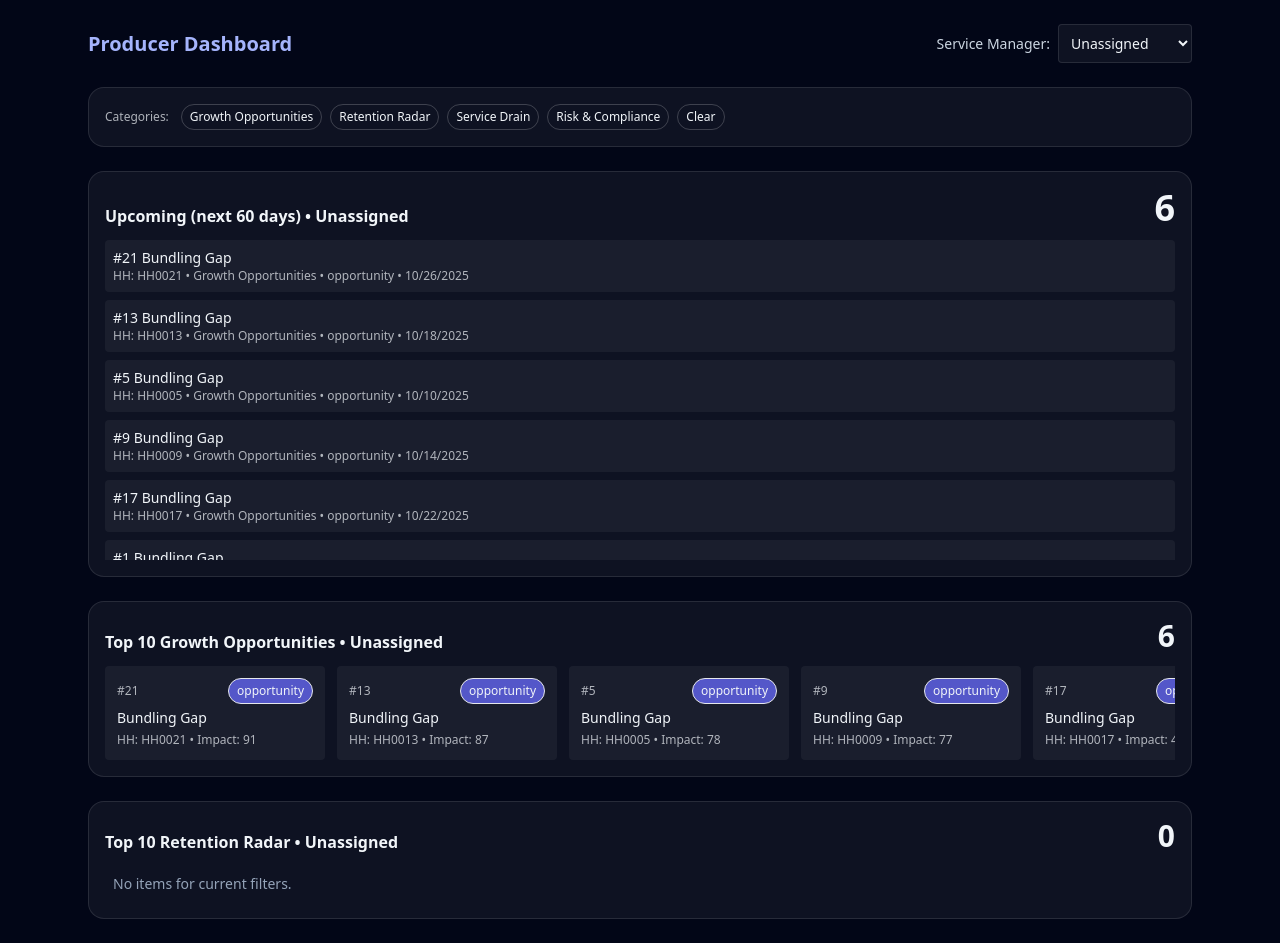
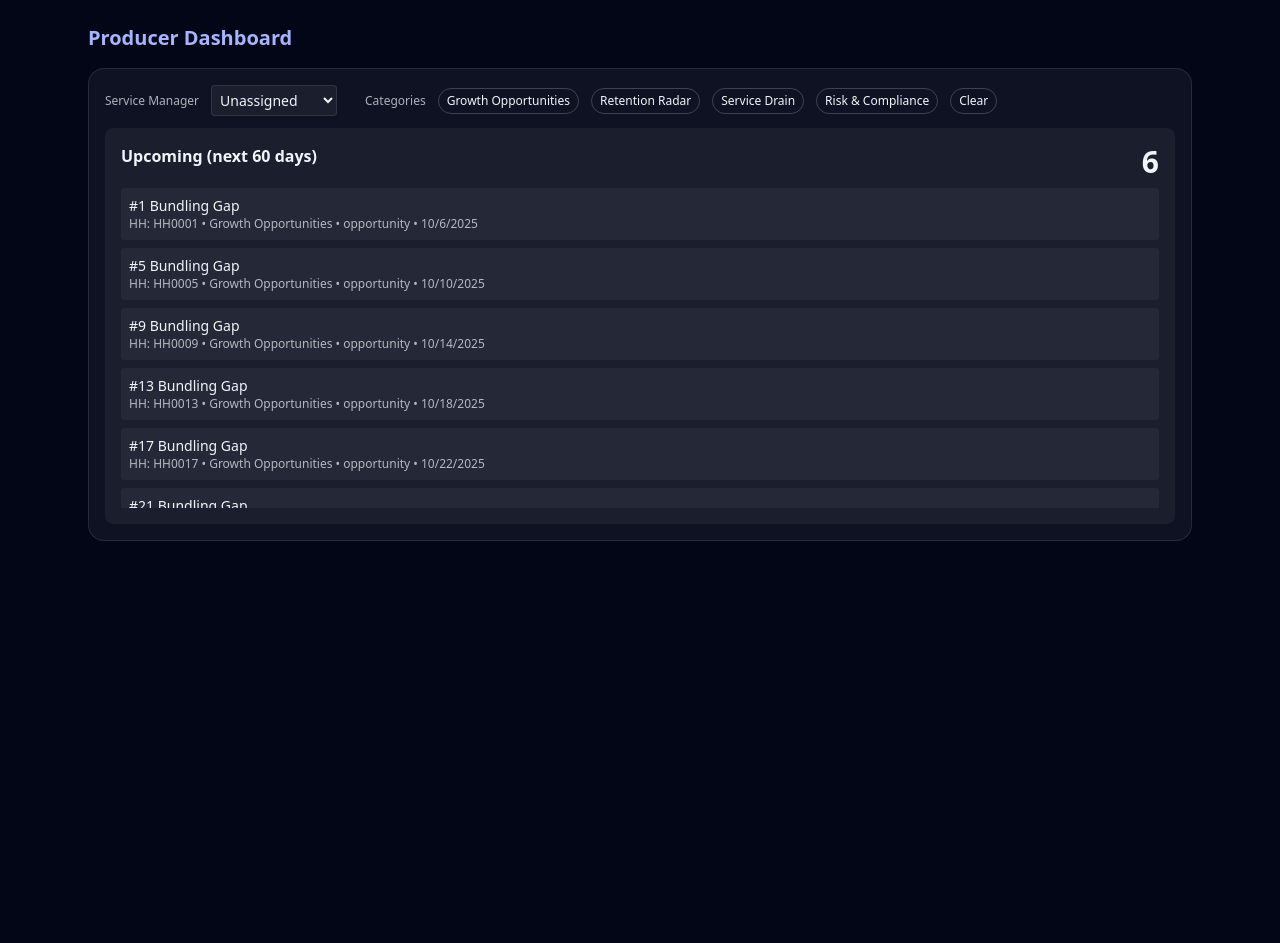
Before and after one commit to otter-spirit22/bundle_dashboards, a React (Vite) app: page /producer in a window 1280 px wide. After the commit the page ends 800 px from the top, so only its background shows below. Built offline with nearby package versions, Linux system fonts and the light colour scheme.

Commit message:
Update Producer.tsx

```diff
--- a/src/pages/Producer.tsx
+++ b/src/pages/Producer.tsx
@@ -1,34 +1,7 @@
-// src/pages/Producer.tsx
 import React from "react";
+import type { UploadedRow, HeatmapInsight, InsightCategory } from "../types/insights";
 
-type UploadedRow = Record<string, any>;
-
-export type InsightCategory =
-  | "Growth Opportunities"
-  | "Retention Radar"
-  | "Service Drain"
-  | "Risk & Compliance";
-
-export type HeatmapInsight = {
-  id: number; // 1..50
-  title: string;
-  household_id?: string;
-  detection_date?: string; // ISO
-  category: InsightCategory;
-  severity: "good" | "opportunity" | "warn" | "urgent";
-  // optional extras if your aggregator provides them:
-  impact?: number; // 0..100 (higher = bigger upside/risk)
-  confidence?: number; // 0..1
-};
-
-declare global {
-  interface Window {
-    __BB_ROWS__?: UploadedRow[];
-    __BB_INSIGHTS__?: HeatmapInsight[];
-  }
-}
-
-/** --- lightweight hooks that work before data is uploaded --- */
+// --- lightweight hooks that work before data is uploaded ---
 function useRows(): UploadedRow[] {
   return window.__BB_ROWS__ || [];
 }
@@ -46,12 +19,7 @@ function useInsights(): HeatmapInsight[] {
       "Service Drain",
       "Risk & Compliance",
     ];
-    const titles = [
-      "Bundling Gap",
-      "Umbrella Opportunity",
-      "Rate Shock Sensitivity",
-      "Review Freshness Gap",
-    ];
+    const titles = ["Bundling Gap", "Umbrella Opportunity", "Rate Shock Sensitivity", "Review Freshness Gap"];
     const sev: HeatmapInsight["severity"][] = ["opportunity", "urgent", "warn", "good"];
     return {
       id: ((i % 50) + 1) as number,
@@ -60,17 +28,14 @@ function useInsights(): HeatmapInsight[] {
       detection_date: d.toISOString(),
       category: cats[i % cats.length],
       severity: sev[i % sev.length],
-      impact: Math.round(40 + Math.random() * 60), // random 40–100
-      confidence: 0.6 + Math.random() * 0.35,
     };
   });
   return demo;
 }
 
-/** sort helpers: more urgent first, then higher impact, then nearest date */
+// sort: more urgent first, then nearest date
 const SEV_ORDER: HeatmapInsight["severity"][] = ["good", "opportunity", "warn", "urgent"];
 const sevRank = (s: HeatmapInsight["severity"]) => SEV_ORDER.indexOf(s);
-const toTime = (iso?: string) => (iso ? new Date(iso).getTime() : Number.MAX_SAFE_INTEGER);
 
 export default function Producer() {
   const rows = useRows();
@@ -80,9 +45,7 @@ export default function Producer() {
   const derivedManagers = React.useMemo(() => {
     const keys = ["service_manager", "Service Manager", "manager", "csr", "CSR"];
     const foundKey = rows.length
-      ? (keys.find((k) => Object.prototype.hasOwnProperty.call(rows[0], k)) as
-          | string
-          | undefined)
+      ? (keys.find((k) => Object.prototype.hasOwnProperty.call(rows[0], k)) as string | undefined)
       : undefined;
 
     if (foundKey) {
@@ -95,7 +58,7 @@ export default function Producer() {
       );
       return uniq.length ? uniq : ["Unassigned"];
     }
-    // Fallback demo names
+    // Fallback
     return ["Unassigned", "Alex Carter", "Jamie Lee", "Taylor Morgan"];
   }, [rows]);
 
@@ -106,13 +69,11 @@ export default function Producer() {
   const catsActive = cats.length > 0;
   const passesCat = (i: HeatmapInsight) => (catsActive ? cats.includes(i.category) : true);
 
-  // ---- Household -> Manager index ----
+  // ---- Map household -> manager (placeholder / real when column exists) ----
   const hhToManager = React.useMemo(() => {
     const keys = ["service_manager", "Service Manager", "manager", "csr", "CSR"];
     const foundKey = rows.length
-      ? (keys.find((k) => Object.prototype.hasOwnProperty.call(rows[0], k)) as
-          | string
-          | undefined)
+      ? (keys.find((k) => Object.prototype.hasOwnProperty.call(rows[0], k)) as string | undefined)
       : undefined;
 
     const map = new Map<string, string>();
@@ -123,21 +84,20 @@ export default function Producer() {
         if (hh) map.set(hh, mgr);
       });
     } else {
-      // Fallback spread so the filter works in demo mode
+      const demoManagers = derivedManagers;
       insights.forEach((i, idx) => {
         const hh = String(i.household_id ?? "");
         if (!hh) return;
-        const mgr = derivedManagers[idx % derivedManagers.length];
+        const mgr = demoManagers[idx % demoManagers.length];
         map.set(hh, mgr);
       });
     }
     return map;
   }, [rows, insights, derivedManagers]);
 
-  // ---- Upcoming (next 60 days) ----
   const upcoming = React.useMemo(() => {
     const today = new Date();
-    const end = new Date(today.getTime() + 60 * 24 * 60 * 60 * 1000);
+    const end = new Date(today.getTime() + 60 * 24 * 60 * 60 * 1000); // next 60 days
     return insights
       .filter(
         (i) =>
@@ -150,128 +110,35 @@ export default function Producer() {
       .sort((a, b) => {
         const sv = sevRank(b.severity) - sevRank(a.severity);
         if (sv !== 0) return sv;
-        const imp = (b.impact ?? -Infinity) - (a.impact ?? -Infinity);
-        if (imp !== 0) return imp;
-        return toTime(a.detection_date) - toTime(b.detection_date);
+        const ad = a.detection_date ? new Date(a.detection_date).getTime() : Number.MAX_SAFE_INTEGER;
+        const bd = b.detection_date ? new Date(b.detection_date).getTime() : Number.MAX_SAFE_INTEGER;
+        return ad - bd;
       });
   }, [insights, hhToManager, manager, cats]);
 
-  // ---- Top 10 lists (most urgent, then highest impact) ----
-  function topByCategory(cat: InsightCategory): HeatmapInsight[] {
-    const list = insights.filter(
-      (i) =>
-        i.category === cat &&
-        passesCat(i) &&
-        (hhToManager.get(String(i.household_id ?? "")) ?? "Unassigned") === manager
-    );
-    list.sort((a, b) => {
-      const sv = sevRank(b.severity) - sevRank(a.severity);
-      if (sv !== 0) return sv;
-      return (b.impact ?? -Infinity) - (a.impact ?? -Infinity);
-    });
-    return list.slice(0, 10);
-  }
-
-  const topGrowth = React.useMemo(
-    () => topByCategory("Growth Opportunities"),
-    // eslint-disable-next-line react-hooks/exhaustive-deps
-    [insights, hhToManager, manager, cats]
-  );
-
-  const topRetention = React.useMemo(
-    () => topByCategory("Retention Radar"),
-    // eslint-disable-next-line react-hooks/exhaustive-deps
-    [insights, hhToManager, manager, cats]
-  );
-
-  // ---- small render helpers ----
-  const sevPill = (s: HeatmapInsight["severity"]) => {
-    const tone =
-      s === "urgent" ? "bg-red-500/80" : s === "warn" ? "bg-yellow-500/80" : s === "opportunity" ? "bg-indigo-500/80" : "bg-emerald-600/80";
-    return <span className={`badge ${tone}`}>{s}</span>;
-  };
-
-  const CardRow: React.FC<{ it: HeatmapInsight }> = ({ it }) => (
-    <a
-      href={`/household?hh=${encodeURIComponent(it.household_id || "")}&id=${it.id}`}
-      className="block rounded bg-white/5 p-2 hover:bg-white/10"
-    >
-      <div className="text-sm font-medium">#{it.id} {it.title}</div>
-      <div className="text-xs opacity-70">
-        HH: {it.household_id || "—"} • {it.category} • {it.severity} •{" "}
-        {it.detection_date ? new Date(it.detection_date).toLocaleDateString() : "—"}
-      </div>
-    </a>
-  );
-
-  const HorizontalCards: React.FC<{ title: string; items: HeatmapInsight[]; total?: number }> = ({
-    title,
-    items,
-    total,
-  }) => (
-    <section className="card p-4 space-y-3">
-      <div className="flex items-end justify-between">
-        <h2 className="font-semibold">{title}</h2>
-        <div className="text-3xl font-extrabold tabular-nums">{total ?? items.length}</div>
-      </div>
-      <div className="overflow-x-auto [-webkit-overflow-scrolling:touch]">
-        <div className="inline-flex gap-3 pr-2">
-          {items.map((i) => (
-            <a
-              key={`${i.id}-${i.household_id}`}
-              href={`/household?hh=${encodeURIComponent(i.household_id || "")}&id=${i.id}`}
-              className="min-w-[220px] rounded bg-white/5 p-3 hover:bg-white/10"
-            >
-              <div className="mb-1 flex items-center justify-between">
-                <div className="text-xs opacity-70">#{i.id}</div>
-                {sevPill(i.severity)}
-              </div>
-              <div className="text-sm font-medium line-clamp-2">{i.title}</div>
-              <div className="mt-1 text-xs opacity-70">
-                HH: {i.household_id || "—"}
-                {typeof i.impact === "number" && (
-                  <> • Impact: <span className="tabular-nums">{i.impact}</span></>
-                )}
-              </div>
-            </a>
-          ))}
-          {items.length === 0 && (
-            <div className="text-sm text-slate-400 p-2">No items for current filters.</div>
-          )}
-        </div>
-      </div>
-    </section>
-  );
-
   return (
-    <div className="mx-auto max-w-6xl p-6 space-y-6">
-      <div className="flex items-center justify-between">
+    <div className="mx-auto max-w-6xl p-6 space-y-4">
       <h1 className="text-xl font-extrabold text-indigo-300">Producer Dashboard</h1>
 
-        {/* Placeholder Service Manager filter */}
-        <div className="flex items-center gap-2">
-          <label htmlFor="svcMgr" className="text-sm text-slate-300">
-            Service Manager:
-          </label>
+      {/* Controls */}
+      <div className="card p-4 space-y-3">
+        <div className="flex flex-wrap items-center gap-3">
+          {/* Service Manager filter (placeholder) */}
+          <label className="text-xs opacity-70">Service Manager</label>
           <select
-            id="svcMgr"
-            className="rounded border border-white/10 bg-white/5 p-2 text-sm"
             value={manager}
             onChange={(e) => setManager(e.target.value)}
+            className="rounded bg-white/5 border border-white/10 p-1 text-sm"
           >
-            {derivedManagers.map((sm) => (
-              <option key={sm} value={sm}>
-                {sm}
+            {derivedManagers.map((m) => (
+              <option key={m} value={m}>
+                {m}
               </option>
             ))}
           </select>
-        </div>
-      </div>
 
-      {/* Category filter chips */}
-      <div className="card p-4">
-        <div className="flex flex-wrap items-center gap-2">
-          <span className="text-xs opacity-70 mr-1">Categories:</span>
+          {/* Category chips */}
+          <span className="ml-4 text-xs opacity-70">Categories</span>
           {(
             ["Growth Opportunities", "Retention Radar", "Service Drain", "Risk & Compliance"] as InsightCategory[]
           ).map((c) => {
@@ -292,38 +159,36 @@ export default function Producer() {
             Clear
           </button>
         </div>
-      </div>
 
-      {/* Upcoming block (wrapped, big count, scrollable list) */}
-      <section className="card p-4 space-y-3">
-        <div className="mb-2 flex items-end justify-between">
-          <h2 className="font-semibold">Upcoming (next 60 days){manager ? ` • ${manager}` : ""}</h2>
-          <div className="text-4xl font-extrabold tabular-nums">{upcoming.length}</div>
+        {/* Count + list */}
+        <div className="rounded-lg bg-white/5 p-4">
+          <div className="mb-2 flex items-start justify-between">
+            <div className="font-semibold">Upcoming (next 60 days)</div>
+            <div className="text-3xl font-extrabold tabular-nums">{upcoming.length}</div>
           </div>
 
           <div className="max-h-80 overflow-auto space-y-2">
-          {upcoming.map((it) => (
-            <CardRow key={`${it.id}-${it.household_id}`} it={it} />
+            {upcoming.map((it, idx) => (
+              <a
+                key={idx}
+                href={`/household?hh=${encodeURIComponent(it.household_id || "")}&id=${it.id}`}
+                className="block rounded bg-white/5 p-2 hover:bg-white/10"
+              >
+                <div className="text-sm font-medium">
+                  #{it.id} {it.title}
+                </div>
+                <div className="text-xs opacity-70">
+                  HH: {it.household_id || "—"} • {it.category} • {it.severity} •{" "}
+                  {it.detection_date ? new Date(it.detection_date).toLocaleDateString() : "—"}
+                </div>
+              </a>
             ))}
             {upcoming.length === 0 && (
-            <div className="text-sm text-slate-400">No upcoming items for current filters.</div>
+              <div className="text-sm text-slate-400">No upcoming items for {manager}.</div>
             )}
           </div>
-      </section>
-
-      {/* Top 10 Growth – horizontal scroll */}
-      <HorizontalCards
-        title={`Top 10 Growth Opportunities${manager ? ` • ${manager}` : ""}`}
-        items={topGrowth}
-        total={topGrowth.length}
-      />
-
-      {/* Top 10 Retention – horizontal scroll */}
-      <HorizontalCards
-        title={`Top 10 Retention Radar${manager ? ` • ${manager}` : ""}`}
-        items={topRetention}
-        total={topRetention.length}
-      />
+        </div>
+      </div>
     </div>
   );
 }
```
Lines whose indentation alone changed are shown as unchanged.
